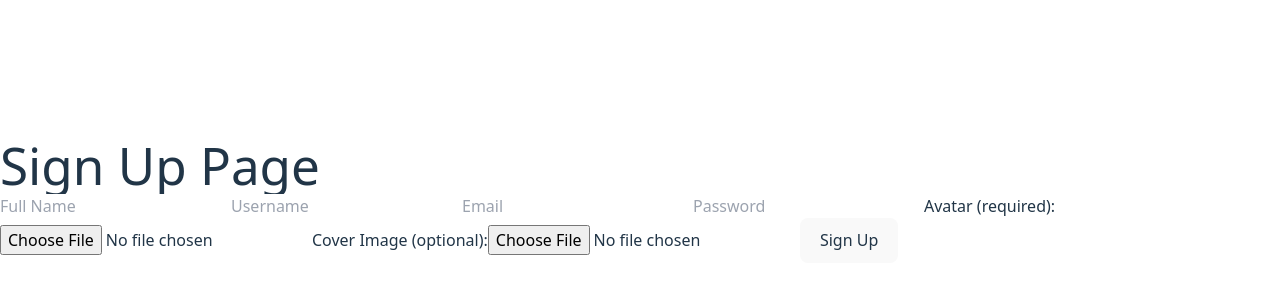
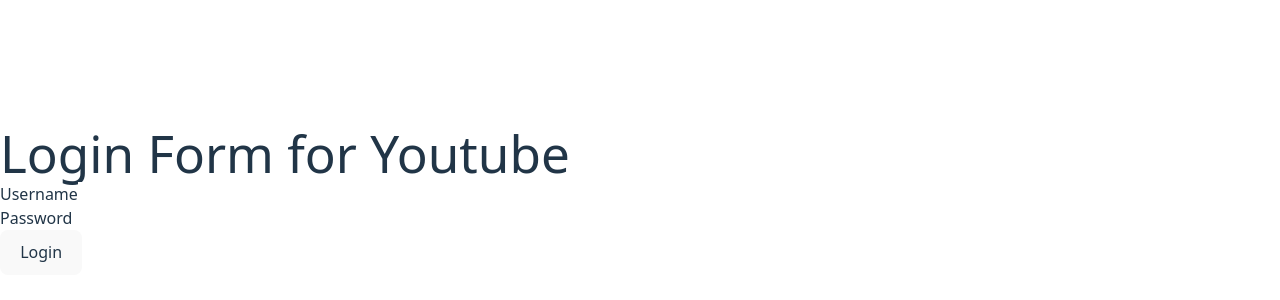
Before and after one commit to hardik725/ViewTube_Frontend, a React (Vite) app in the folder client/: page / in a window 1280 px wide. Shown: the part 200-500 px from the top of the page. Built offline with nearby package versions, Linux system fonts and the light colour scheme.

Commit message:
signup Page added

```diff
--- a/client/src/App.jsx
+++ b/client/src/App.jsx
@@ -6,7 +6,7 @@
 
   return (
     <>
-    <SignUp/>
+    <LoginPage/>
     </>
   )
 }
--- a/client/src/UserPages/LoginPage.jsx
+++ b/client/src/UserPages/LoginPage.jsx
@@ -19,6 +19,9 @@
             })
         });
         console.log(response);
+        if(response.ok){
+            alert("User logged In Successfully!");
+        }
         const output = await response.json();
         console.log(output);
     }catch(error){
```
